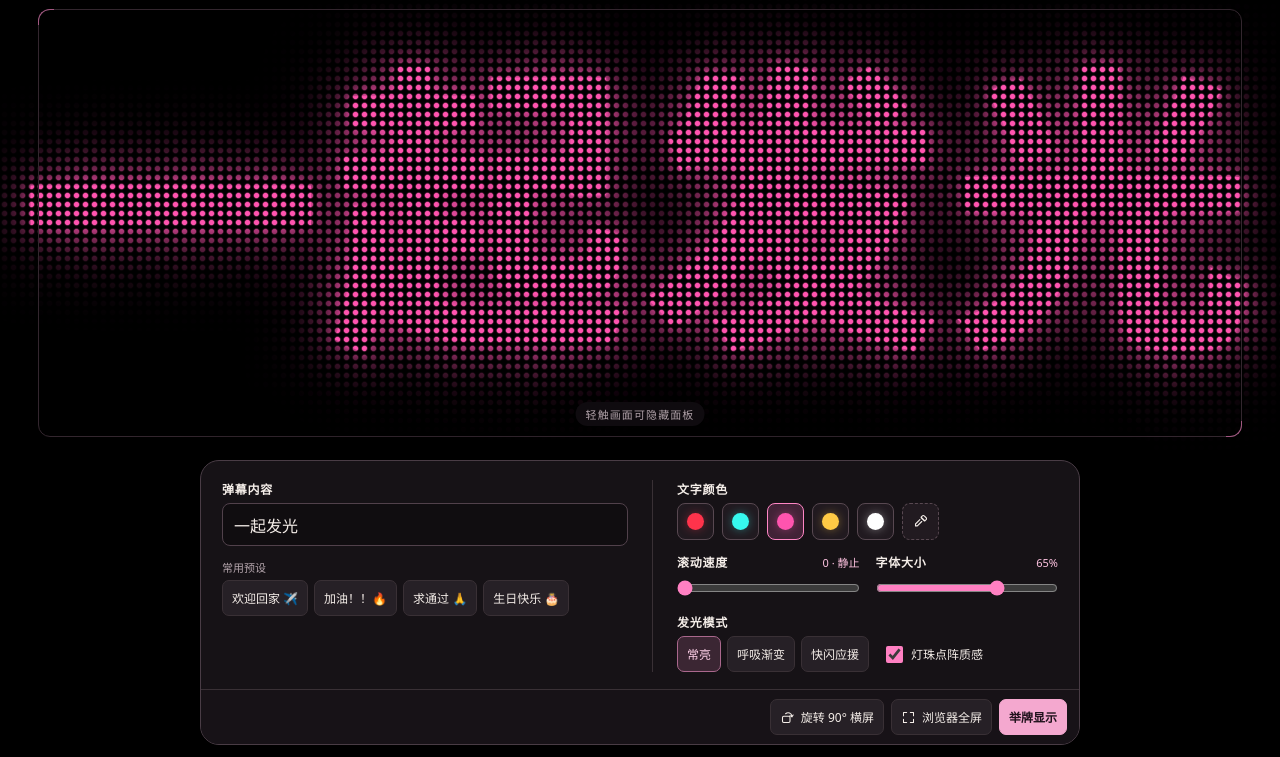
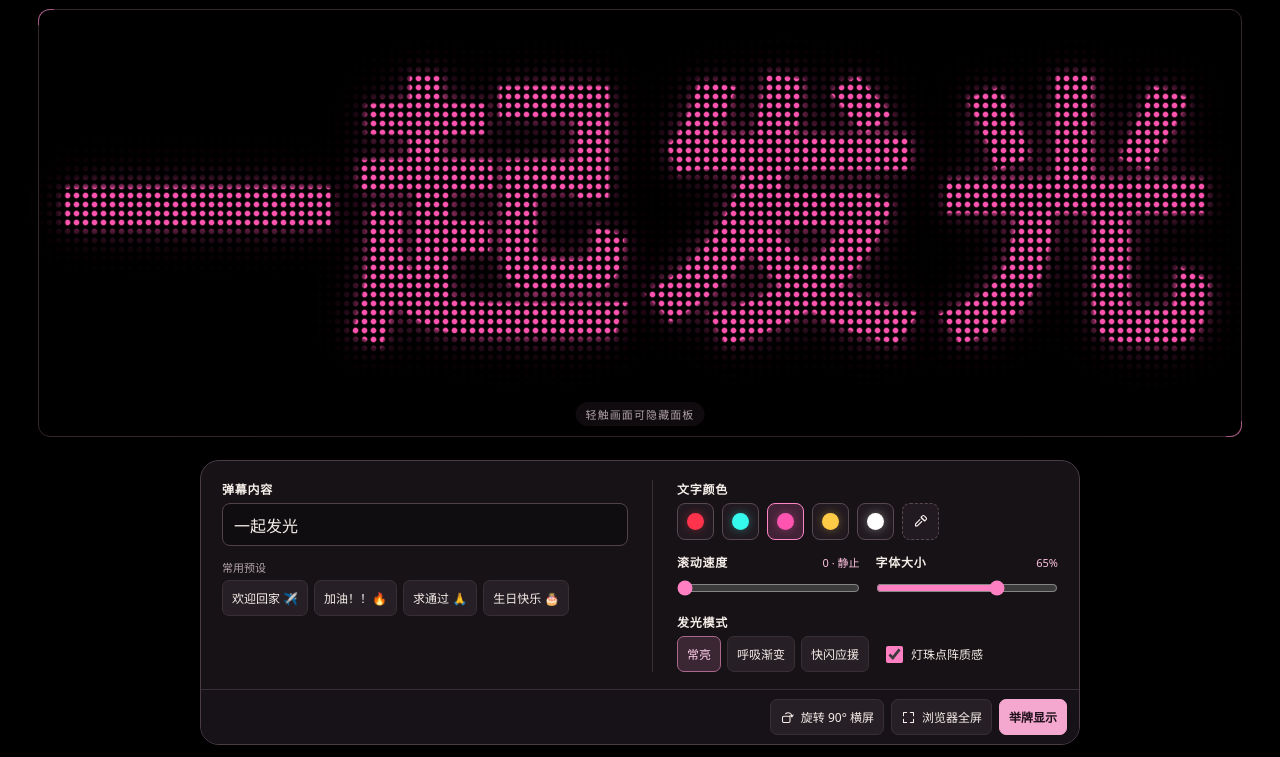
Before and after one commit to 2770713212/led-handheld-banner, a plain HTML site: page index.html in a window 1280 px wide. Shown: the part 43-800 px from the top of the page. Drawn offline with Linux system fonts and the light colour scheme.

Commit message:
Sharpen LED dots and improve preview padding

```diff
--- a/index.html
+++ b/index.html
@@ -182,7 +182,11 @@
       font-weight: 900;
       line-height: 1.12;
       letter-spacing: .025em;
-      text-shadow: 0 0 .018em currentColor, 0 0 .06em currentColor, 0 0 .16em currentColor, 0 0 .29em currentColor;
+      text-shadow: 0 0 .025em currentColor;
+      text-shadow: 0 0 .012em currentColor,
+        0 0 .04em color-mix(in srgb, currentColor 65%, transparent),
+        0 0 .105em color-mix(in srgb, currentColor 42%, transparent),
+        0 0 .2em color-mix(in srgb, currentColor 23%, transparent);
       unicode-bidi: plaintext;
       tab-size: 4;
     }
@@ -191,6 +195,9 @@
       text-align: center;
       white-space: break-spaces;
       overflow-wrap: anywhere;
+    }
+    .app:not(.quiet) .still {
+      margin-inline: calc(max(var(--safe-left), var(--safe-right)) + clamp(23px, 4vw, 70px));
     }
     .tile, .measure {
       display: block;
```
